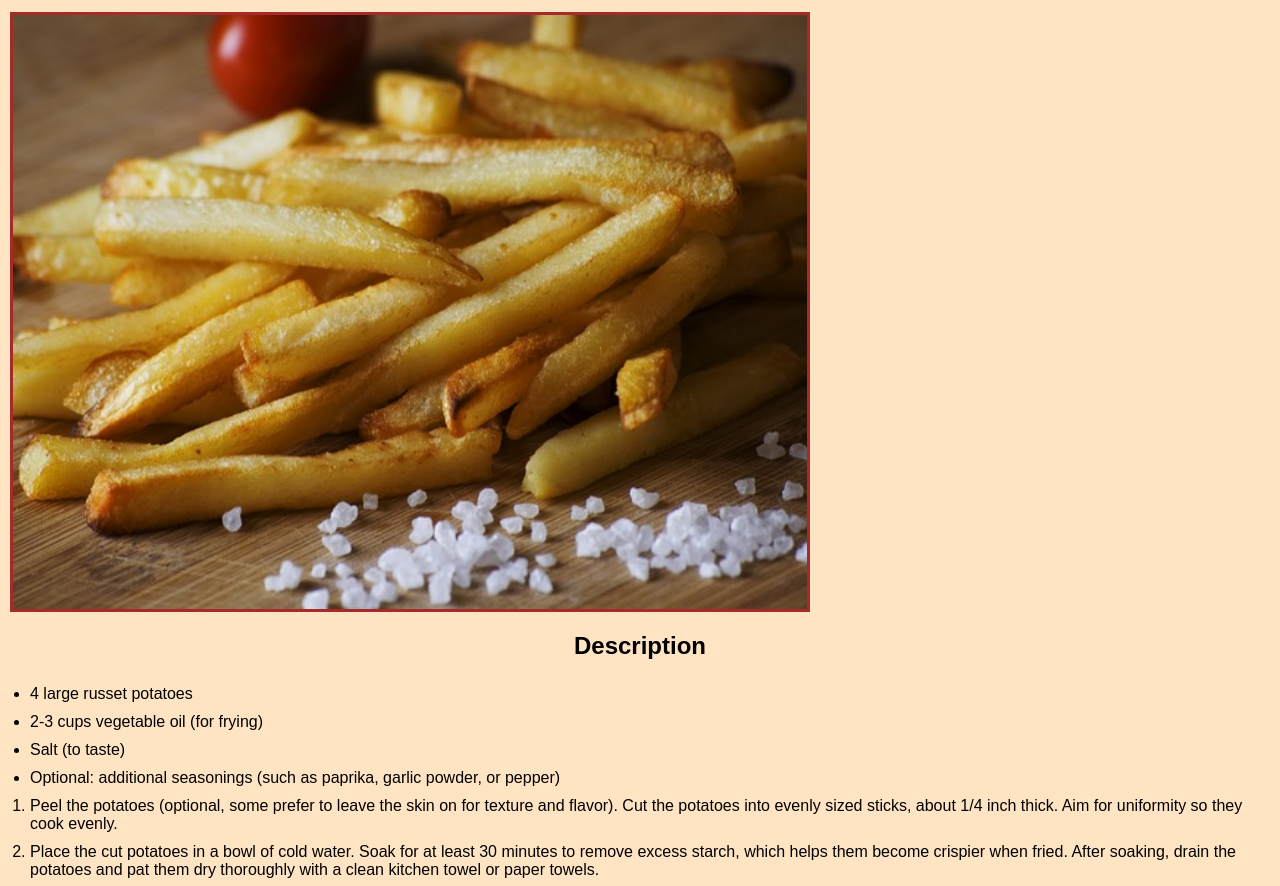
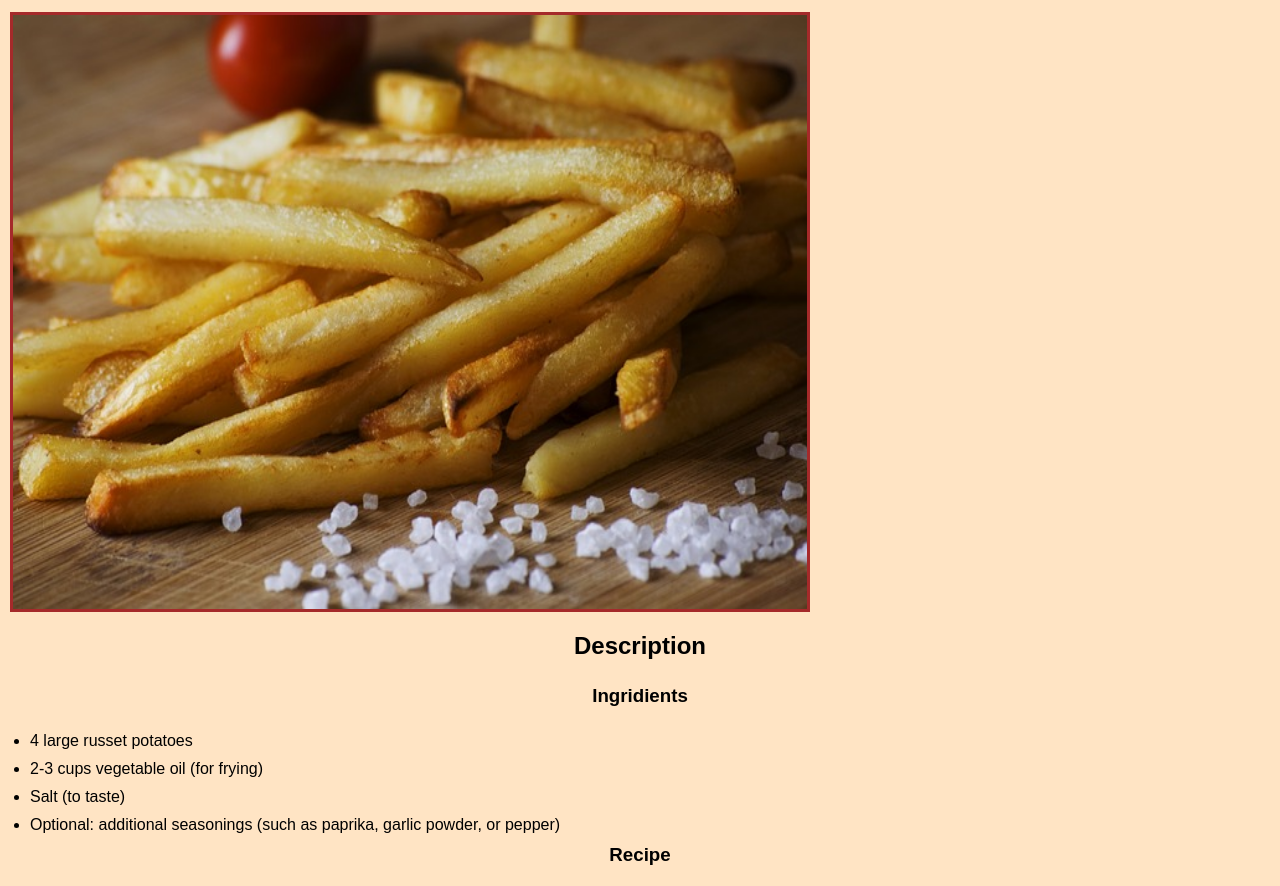
Before and after one commit to JustMrArgus/odin-recipes, a plain HTML site: page recipes/french-fries.html in a window 1280 px wide. Shown: the part 63-949 px from the top of the page. Drawn offline with Linux system fonts and the light colour scheme.

Commit message:
Add two h3 elements

```diff
--- a/recipes/french-fries.html
+++ b/recipes/french-fries.html
@@ -11,12 +11,14 @@
     <img class="dish-picture" src="../img/french-fries.jpeg" alt="hamburger" height="600" width="800">
     <div class="dish-recipe">
         <h2>Description</h2>
+        <h3>Ingridients</h3>
         <ul>
             <li>4 large russet potatoes</li>
             <li>2-3 cups vegetable oil (for frying)</li>
             <li>Salt (to taste)</li>
             <li>Optional: additional seasonings (such as paprika, garlic powder, or pepper)</li>
         </ul>
+        <h3>Recipe</h3>
         <ol>
             <li>Peel the potatoes (optional, some prefer to leave the skin on for texture and flavor).
             Cut the potatoes into evenly sized sticks, about 1/4 inch thick. Aim for uniformity so they cook evenly.</li>
```
Also changed, not shown: recipes/greek-salad.html (+2 -0 lines), recipes/hamburger.html (+2 -0 lines).
